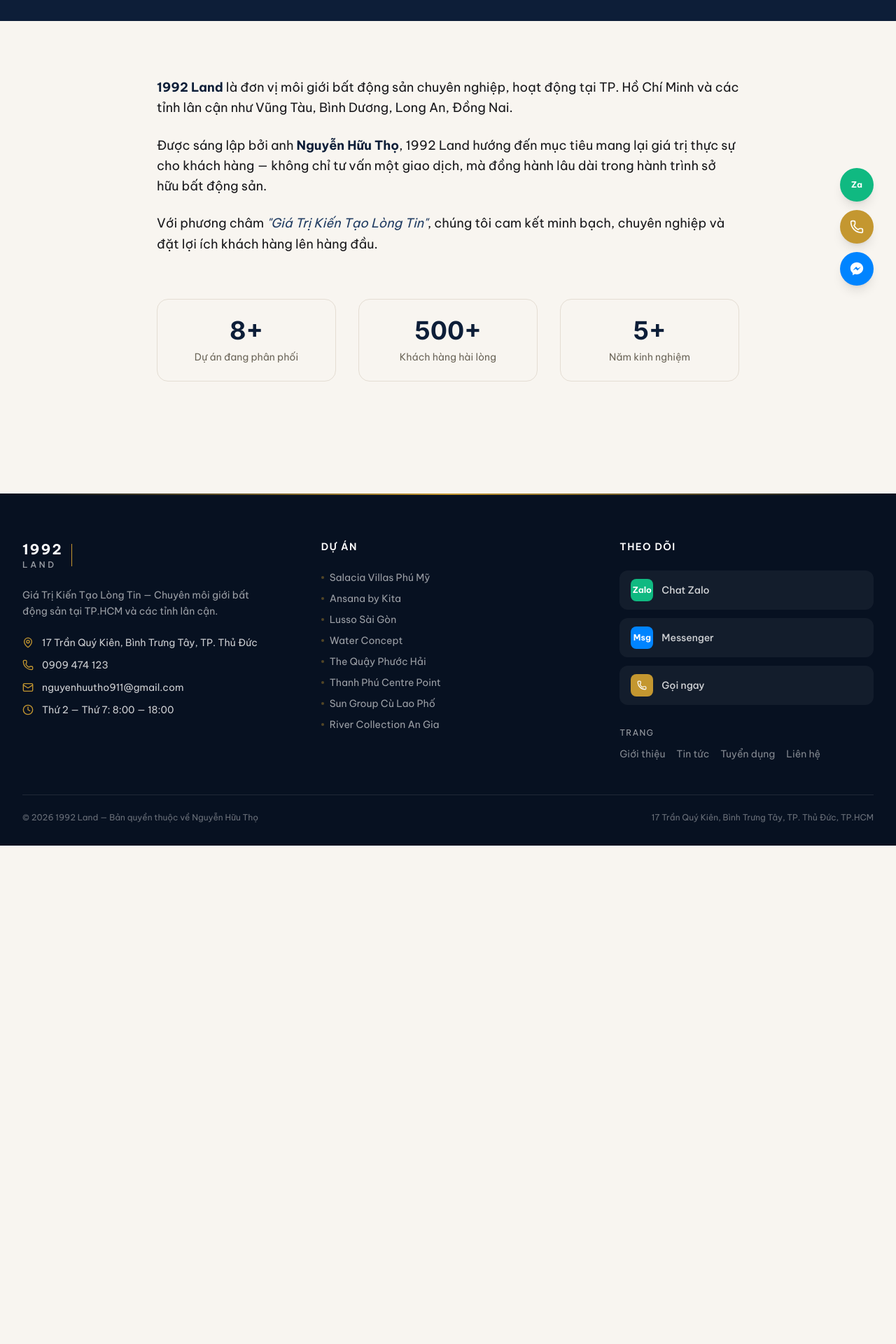
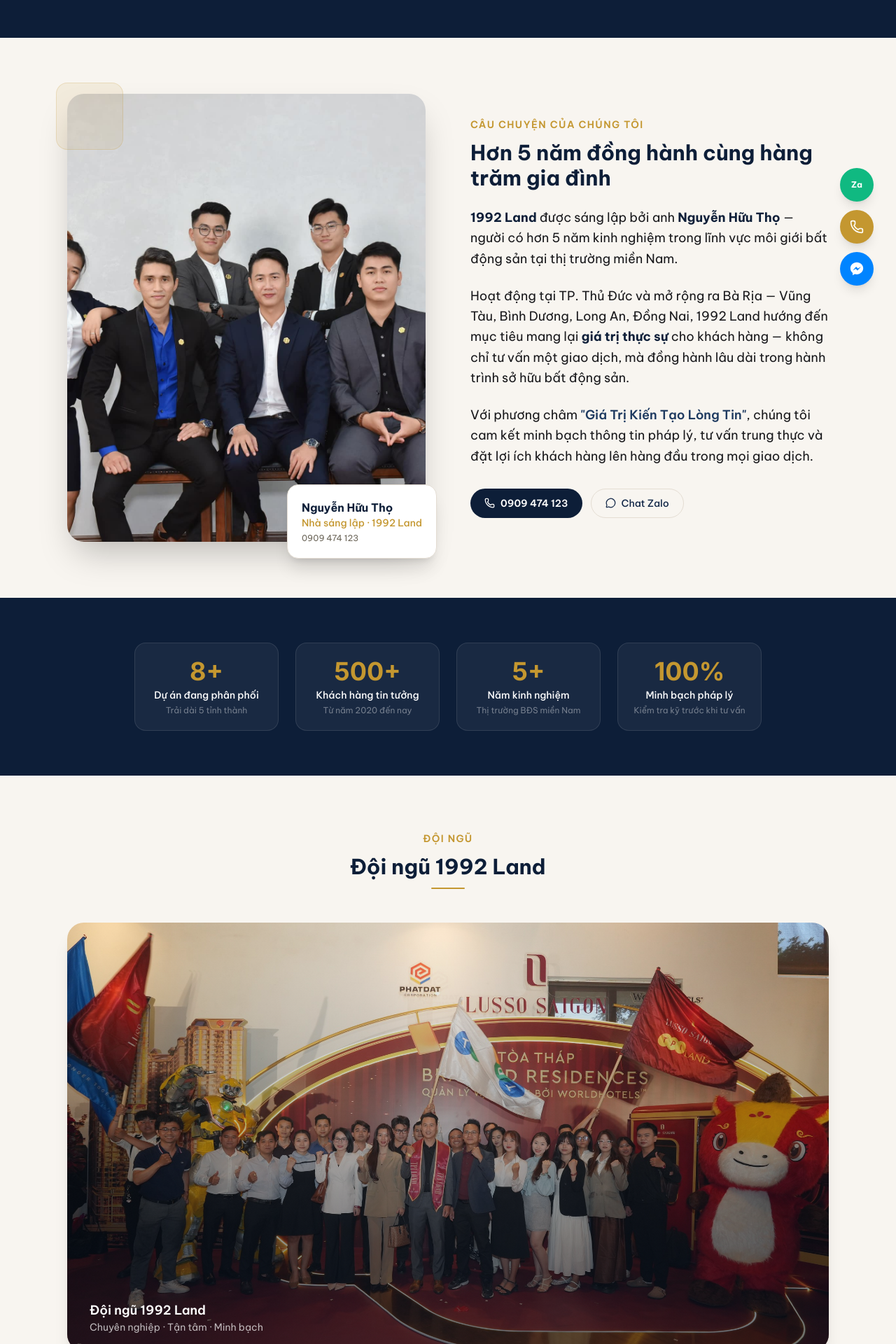
Before and after one commit to ngothaitinh/1992land-rebuild, a Next.js app: page /gioi-thieu in a window 1280 px wide. Shown: the part 360-2280 px from the top of the page at 70% size. Before the commit the page ends 1568 px from the top, so only its background shows below. Built offline with nearby package versions, Linux system fonts and the light colour scheme; no server answers.

Commit message:
feat: portrait anh Tho on Home + About, real images on all project cards

```diff
--- a/app/gioi-thieu/page.tsx
+++ b/app/gioi-thieu/page.tsx
@@ -1,64 +1,156 @@
 import type { Metadata } from "next";
+import Image from "next/image";
+import Link from "next/link";
+import { ArrowRight, Phone, MessageCircle } from "lucide-react";
 
 export const metadata: Metadata = {
   title: "Giới thiệu",
-  description: "Tìm hiểu về 1992 Land — đội ngũ môi giới BĐS chuyên nghiệp tại Thủ Đức, TP.HCM.",
+  description: "Tìm hiểu về 1992 Land — đội ngũ môi giới BĐS chuyên nghiệp tại Thủ Đức, TP.HCM. Sáng lập bởi Nguyễn Hữu Thọ với hơn 5 năm kinh nghiệm.",
 };
 
 export default function GioiThieuPage() {
   return (
-    <div className="pt-24 pb-20">
+    <div className="pt-20 pb-20">
+      {/* Hero */}
       <div className="bg-navy-900 py-20 px-6 text-center">
+        <p className="text-gold-500 text-sm font-semibold tracking-widest uppercase mb-4">Về chúng tôi</p>
         <h1 className="text-4xl lg:text-5xl font-bold text-surface tracking-tight mb-4">
-          Giới thiệu
+          Giới thiệu 1992 Land
         </h1>
         <p className="text-surface/60 text-lg max-w-xl mx-auto">
-          Đến với 1992 Land — nơi giá trị và lòng tin được kiến tạo từ mỗi
-          giao dịch.
+          Đến với 1992 Land — nơi giá trị và lòng tin được kiến tạo từ mỗi giao dịch.
         </p>
-        <div className="mt-3 mx-auto w-12 h-0.5 bg-gold-500 rounded-full" />
+        <div className="mt-4 mx-auto w-12 h-0.5 bg-gold-500 rounded-full" />
       </div>
 
-      <div className="max-w-4xl mx-auto px-6 lg:px-8 py-20">
-        <div className="space-y-6 text-ink leading-relaxed text-lg">
+      {/* Portrait + Bio */}
+      <div className="max-w-6xl mx-auto px-6 lg:px-8 py-20">
+        <div className="grid grid-cols-1 lg:grid-cols-2 gap-16 items-center">
+          {/* Portrait */}
+          <div className="order-2 lg:order-1">
+            <div className="relative">
+              <div className="relative w-full aspect-[4/5] rounded-3xl overflow-hidden shadow-2xl">
+                <Image
+                  src="/images/team/nguyen-huu-tho.jpg"
+                  alt="Nguyễn Hữu Thọ — Nhà sáng lập 1992 Land"
+                  fill
+                  className="object-cover object-top"
+                  sizes="(max-width: 1024px) 100vw, 50vw"
+                />
+              </div>
+              {/* Name card overlay */}
+              <div className="absolute -bottom-6 -right-4 bg-white rounded-2xl shadow-xl p-5 border border-border-soft">
+                <div className="text-navy-900 font-bold">Nguyễn Hữu Thọ</div>
+                <div className="text-gold-500 text-sm font-medium">Nhà sáng lập · 1992 Land</div>
+                <div className="text-muted text-xs mt-1">0909 474 123</div>
+              </div>
+              {/* Gold accent */}
+              <div className="absolute -top-4 -left-4 w-24 h-24 rounded-2xl bg-gold-500/10 border border-gold-500/20" />
+            </div>
+          </div>
+
+          {/* Bio */}
+          <div className="order-1 lg:order-2 space-y-6 text-ink leading-relaxed text-lg">
+            <div>
+              <p className="text-gold-500 text-sm font-semibold tracking-widest uppercase mb-3">Câu chuyện của chúng tôi</p>
+              <h2 className="text-3xl font-bold text-navy-900 mb-6">
+                Hơn 5 năm đồng hành cùng hàng trăm gia đình
+              </h2>
+            </div>
             <p>
-            <strong className="text-navy-900">1992 Land</strong> là đơn vị môi
-            giới bất động sản chuyên nghiệp, hoạt động tại TP. Hồ Chí Minh và
-            các tỉnh lân cận như Vũng Tàu, Bình Dương, Long An, Đồng Nai.
+              <strong className="text-navy-900">1992 Land</strong> được sáng lập bởi anh{" "}
+              <strong className="text-navy-900">Nguyễn Hữu Thọ</strong> — người có hơn 5 năm
+              kinh nghiệm trong lĩnh vực môi giới bất động sản tại thị trường miền Nam.
             </p>
             <p>
-            Được sáng lập bởi anh{" "}
-            <strong className="text-navy-900">Nguyễn Hữu Thọ</strong>, 1992
-            Land hướng đến mục tiêu mang lại giá trị thực sự cho khách hàng —
-            không chỉ tư vấn một giao dịch, mà đồng hành lâu dài trong hành
-            trình sở hữu bất động sản.
+              Hoạt động tại TP. Thủ Đức và mở rộng ra Bà Rịa — Vũng Tàu, Bình Dương, Long An,
+              Đồng Nai, 1992 Land hướng đến mục tiêu mang lại <strong className="text-navy-900">giá trị thực sự</strong>{" "}
+              cho khách hàng — không chỉ tư vấn một giao dịch, mà đồng hành lâu dài trong
+              hành trình sở hữu bất động sản.
             </p>
             <p>
               Với phương châm{" "}
-            <em className="text-navy-500">"Giá Trị Kiến Tạo Lòng Tin"</em>,
-            chúng tôi cam kết minh bạch, chuyên nghiệp và đặt lợi ích khách
-            hàng lên hàng đầu.
+              <em className="text-navy-500 not-italic font-semibold">"Giá Trị Kiến Tạo Lòng Tin"</em>,
+              chúng tôi cam kết minh bạch thông tin pháp lý, tư vấn trung thực và đặt lợi ích
+              khách hàng lên hàng đầu trong mọi giao dịch.
             </p>
+
+            <div className="flex flex-wrap gap-3 pt-2">
+              <a
+                href="tel:+84909474123"
+                className="inline-flex items-center gap-2 px-5 py-2.5 bg-navy-900 text-white font-semibold rounded-full hover:bg-navy-700 transition-colors text-sm"
+              >
+                <Phone size={15} />
+                0909 474 123
+              </a>
+              <a
+                href="https://zalo.me/0909474123"
+                target="_blank"
+                rel="noopener noreferrer"
+                className="inline-flex items-center gap-2 px-5 py-2.5 border border-border-soft text-navy-700 font-medium rounded-full hover:border-navy-300 transition-colors text-sm"
+              >
+                <MessageCircle size={15} />
+                Chat Zalo
+              </a>
+            </div>
+          </div>
+        </div>
       </div>
 
-        <div className="mt-16 grid grid-cols-1 sm:grid-cols-3 gap-8">
+      {/* Stats */}
+      <div className="bg-navy-900 py-16 px-6">
+        <div className="max-w-4xl mx-auto grid grid-cols-2 sm:grid-cols-4 gap-6">
           {[
-            { num: "8+", label: "Dự án đang phân phối" },
-            { num: "500+", label: "Khách hàng hài lòng" },
-            { num: "5+", label: "Năm kinh nghiệm" },
+            { num: "8+", label: "Dự án đang phân phối", sub: "Trải dài 5 tỉnh thành" },
+            { num: "500+", label: "Khách hàng tin tưởng", sub: "Từ năm 2020 đến nay" },
+            { num: "5+", label: "Năm kinh nghiệm", sub: "Thị trường BĐS miền Nam" },
+            { num: "100%", label: "Minh bạch pháp lý", sub: "Kiểm tra kỹ trước khi tư vấn" },
           ].map((stat) => (
-            <div
-              key={stat.label}
-              className="text-center p-6 rounded-2xl border border-border-soft"
-            >
-              <div className="text-4xl font-bold text-navy-900 font-numeric mb-2">
-                {stat.num}
-              </div>
-              <div className="text-muted text-sm">{stat.label}</div>
+            <div key={stat.label} className="text-center p-5 rounded-2xl border border-white/10 bg-white/5">
+              <div className="text-4xl font-bold text-gold-500 font-numeric mb-1">{stat.num}</div>
+              <div className="text-surface font-medium text-sm mb-1">{stat.label}</div>
+              <div className="text-surface/40 text-xs">{stat.sub}</div>
             </div>
           ))}
         </div>
       </div>
+
+      {/* Team photo */}
+      <div className="max-w-6xl mx-auto px-6 lg:px-8 py-20">
+        <div className="text-center mb-12">
+          <p className="text-gold-500 text-sm font-semibold tracking-widest uppercase mb-3">Đội ngũ</p>
+          <h2 className="text-3xl font-bold text-navy-900">Đội ngũ 1992 Land</h2>
+          <div className="mt-3 mx-auto w-12 h-0.5 bg-gold-500 rounded-full" />
+        </div>
+        <div className="relative w-full aspect-video rounded-3xl overflow-hidden shadow-xl">
+          <Image
+            src="/images/team/team-binh-duong.jpg"
+            alt="Đội ngũ 1992 Land tại Bình Dương"
+            fill
+            className="object-cover"
+            sizes="(max-width: 1280px) 100vw, 1152px"
+          />
+          <div className="absolute inset-0 bg-gradient-to-t from-navy-950/60 to-transparent" />
+          <div className="absolute bottom-6 left-8 text-white">
+            <p className="font-semibold text-lg">Đội ngũ 1992 Land</p>
+            <p className="text-white/70 text-sm">Chuyên nghiệp · Tận tâm · Minh bạch</p>
+          </div>
+        </div>
+      </div>
+
+      {/* CTA */}
+      <div className="bg-navy-50 py-16 px-6 text-center">
+        <h2 className="text-2xl font-bold text-navy-900 mb-3">Sẵn sàng tư vấn miễn phí</h2>
+        <p className="text-muted mb-8 max-w-md mx-auto">
+          Liên hệ anh Thọ để được tư vấn dự án phù hợp — miễn phí, không ràng buộc.
+        </p>
+        <Link
+          href="/lien-he"
+          className="inline-flex items-center gap-2 px-8 py-3.5 bg-navy-900 text-white font-semibold rounded-full hover:bg-navy-700 transition-colors"
+        >
+          Liên hệ ngay <ArrowRight size={16} />
+        </Link>
+      </div>
     </div>
   );
 }
--- a/app/page.tsx
+++ b/app/page.tsx
@@ -1,4 +1,5 @@
 import Link from "next/link";
+import Image from "next/image";
 import { ArrowRight, MapPin, Calendar, Clock, CheckCircle } from "lucide-react";
 import { featuredProjects, remainingProjects, posts } from "@/lib/data";
 import Testimonials from "@/components/Testimonials";
@@ -104,6 +105,15 @@ export default function Home() {
                   className="group block rounded-2xl overflow-hidden border border-border-soft bg-surface hover:border-navy-200 hover:shadow-xl transition-all duration-300 h-full"
                 >
                   <div className={`h-56 bg-gradient-to-br ${project.gradient} relative overflow-hidden`}>
+                    {project.hero_image && (
+                      <Image
+                        src={project.hero_image}
+                        alt={project.title}
+                        fill
+                        className="object-cover group-hover:scale-105 transition-transform duration-500"
+                        sizes="(max-width: 640px) 100vw, (max-width: 1024px) 50vw, 33vw"
+                      />
+                    )}
                     <div className="absolute inset-0 bg-navy-950/20 group-hover:bg-navy-950/10 transition-colors" />
                     <div className="absolute bottom-4 left-4">
                       <span className="inline-block px-2.5 py-1 bg-white/15 backdrop-blur-sm text-white text-xs font-medium rounded-full">{project.type}</span>
@@ -162,19 +172,35 @@ export default function Home() {
           </FadeIn>
 
           <FadeIn direction="right">
-            <div className="grid grid-cols-2 gap-4">
-              {[
-                { num: "8+", label: "Dự án đang phân phối", sub: "Trải dài 5 tỉnh thành" },
-                { num: "500+", label: "Khách hàng tin tưởng", sub: "Từ năm 2020 đến nay" },
-                { num: "5+", label: "Năm kinh nghiệm", sub: "Thị trường BĐS miền Nam" },
-                { num: "100%", label: "Minh bạch pháp lý", sub: "Kiểm tra kỹ trước khi tư vấn" },
-              ].map((stat) => (
-                <div key={stat.label} className="p-6 rounded-2xl border border-white/10 bg-white/5 hover:bg-white/8 transition-colors">
-                  <div className="text-4xl font-bold text-gold-500 font-numeric mb-1">{stat.num}</div>
-                  <div className="text-surface font-medium text-sm mb-1">{stat.label}</div>
-                  <div className="text-surface/40 text-xs">{stat.sub}</div>
+            <div className="relative">
+              {/* Portrait */}
+              <div className="relative w-full max-w-sm mx-auto lg:mx-0 aspect-[3/4] rounded-3xl overflow-hidden shadow-2xl">
+                <Image
+                  src="/images/team/nguyen-huu-tho.jpg"
+                  alt="Nguyễn Hữu Thọ — Nhà sáng lập 1992 Land"
+                  fill
+                  className="object-cover object-top"
+                  sizes="(max-width: 1024px) 384px, 384px"
+                />
+                <div className="absolute inset-0 bg-gradient-to-t from-navy-950/70 to-transparent" />
+                <div className="absolute bottom-6 left-6 text-white">
+                  <div className="font-bold text-lg">Nguyễn Hữu Thọ</div>
+                  <div className="text-gold-400 text-sm">Nhà sáng lập · 1992 Land</div>
                 </div>
-              ))}
+              </div>
+              {/* Stats float */}
+              <div className="absolute -right-4 top-8 grid grid-cols-1 gap-3">
+                {[
+                  { num: "500+", label: "Khách hàng" },
+                  { num: "5+", label: "Năm KN" },
+                  { num: "8+", label: "Dự án" },
+                ].map((s) => (
+                  <div key={s.label} className="bg-white/10 backdrop-blur-sm border border-white/20 rounded-xl px-4 py-3 text-center min-w-[80px]">
+                    <div className="text-gold-400 font-bold font-numeric text-lg">{s.num}</div>
+                    <div className="text-white/70 text-xs">{s.label}</div>
+                  </div>
+                ))}
+              </div>
             </div>
           </FadeIn>
         </div>
@@ -198,8 +224,12 @@ export default function Home() {
                   href={`/du-an/${project.slug}`}
                   className="group flex gap-4 p-5 rounded-2xl border border-border-soft bg-surface hover:border-navy-200 hover:shadow-md transition-all duration-200"
                 >
-                  <div className={`w-16 h-16 rounded-xl bg-gradient-to-br ${project.gradient} shrink-0 flex items-center justify-center`}>
-                    <span className="text-white/80 text-xl font-bold">{project.title[0]}</span>
+                  <div className={`w-16 h-16 rounded-xl bg-gradient-to-br ${project.gradient} shrink-0 relative overflow-hidden`}>
+                    {project.hero_image ? (
+                      <Image src={project.hero_image} alt={project.title} fill className="object-cover" sizes="64px" />
+                    ) : (
+                      <span className="absolute inset-0 flex items-center justify-center text-white/80 text-xl font-bold">{project.title[0]}</span>
+                    )}
                   </div>
                   <div className="min-w-0">
                     <h3 className="font-bold text-navy-900 text-sm leading-snug mb-1 group-hover:text-gold-500 transition-colors line-clamp-2">{project.title}</h3>
```
Also changed, not shown: components/ProjectsGrid.tsx (+10 -0 lines). Lines whose indentation alone changed are shown as unchanged.
